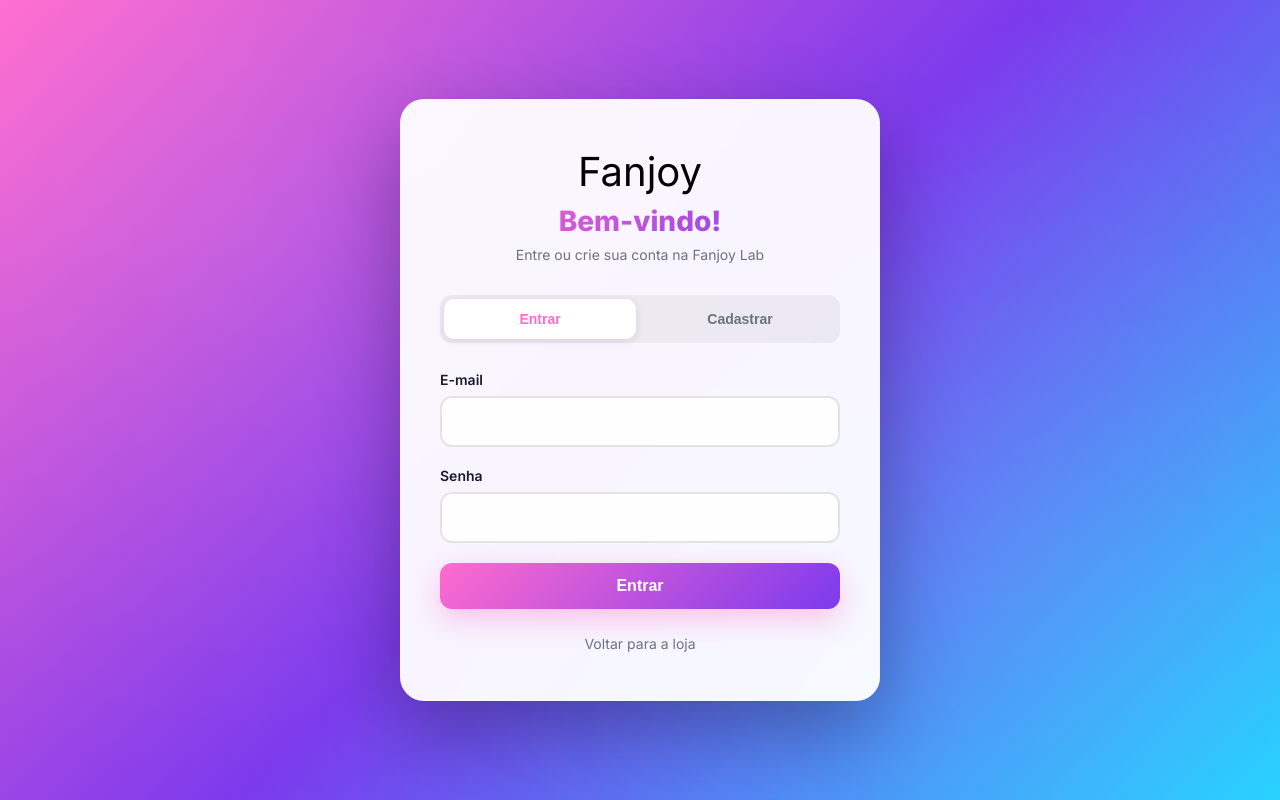
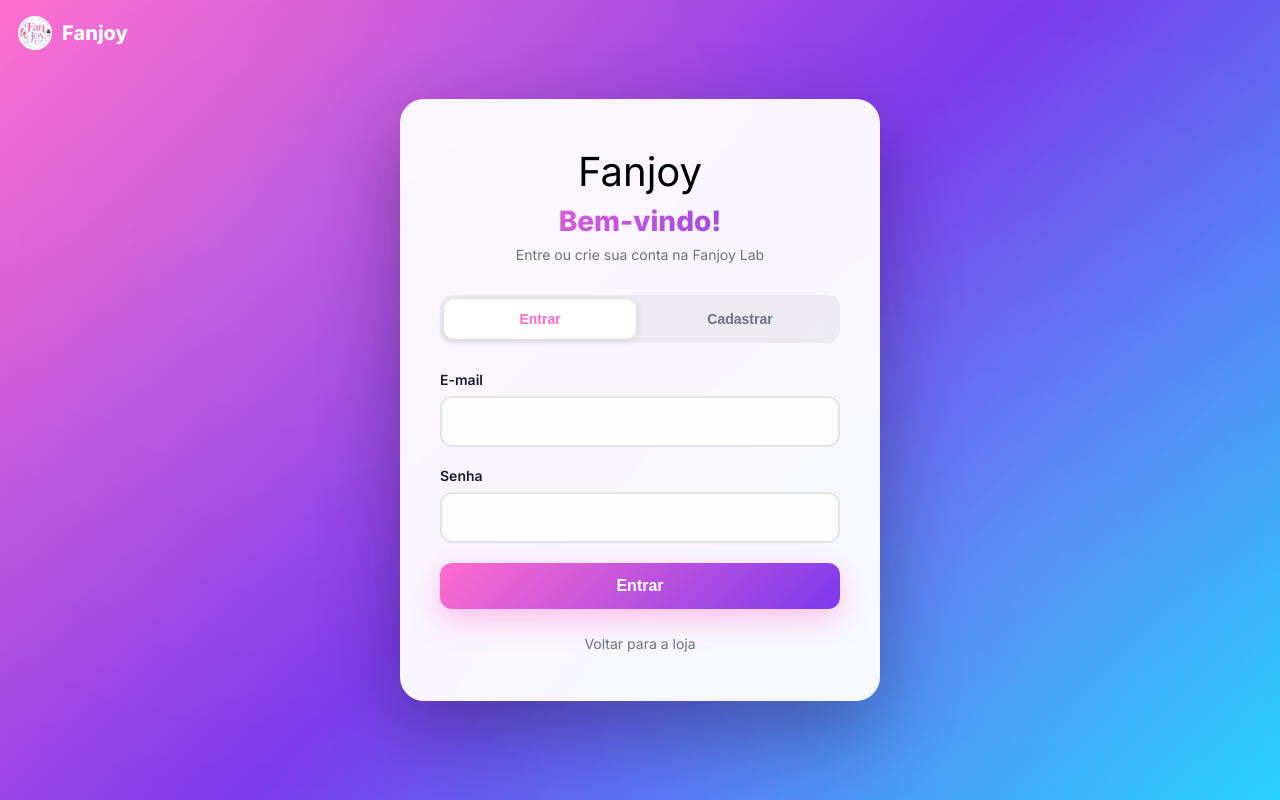
Before and after one commit to alemao600/fanjoy, a website: page customer-login.html in a window 1280 px wide. Drawn offline with nearby package versions, Linux system fonts and the light colour scheme.

Commit message:
Add consistent clickable brand logo in top-left across main pages

```diff
--- a/customer-login.html
+++ b/customer-login.html
@@ -25,6 +25,20 @@
       position: relative;
       overflow: hidden;
     }
+    .top-brand{
+      position:fixed;
+      top:16px;
+      left:18px;
+      z-index:2;
+      display:inline-flex;
+      align-items:center;
+      gap:10px;
+      color:#fff;
+      text-decoration:none;
+      font-weight:800;
+      font-size:20px;
+    }
+    .top-brand img{width:34px;height:34px;border-radius:50%;object-fit:cover}
 
     body::before {
       content: '';
@@ -271,6 +285,10 @@
   </style>
 </head>
 <body>
+  <a class="top-brand" href="index.html">
+    <img src="logo.png" alt="Fanjoy">
+    <span>Fanjoy</span>
+  </a>
   <div class="auth-container">
     <div class="auth-header">
       <div class="auth-logo">Fanjoy</div>
```
Also changed, not shown: admin.html (+20 -4 lines), cart.html (+10 -1 lines), customer-profile.html (+13 -1 lines), login.html (+18 -0 lines), product.html (+6 -0 lines).
